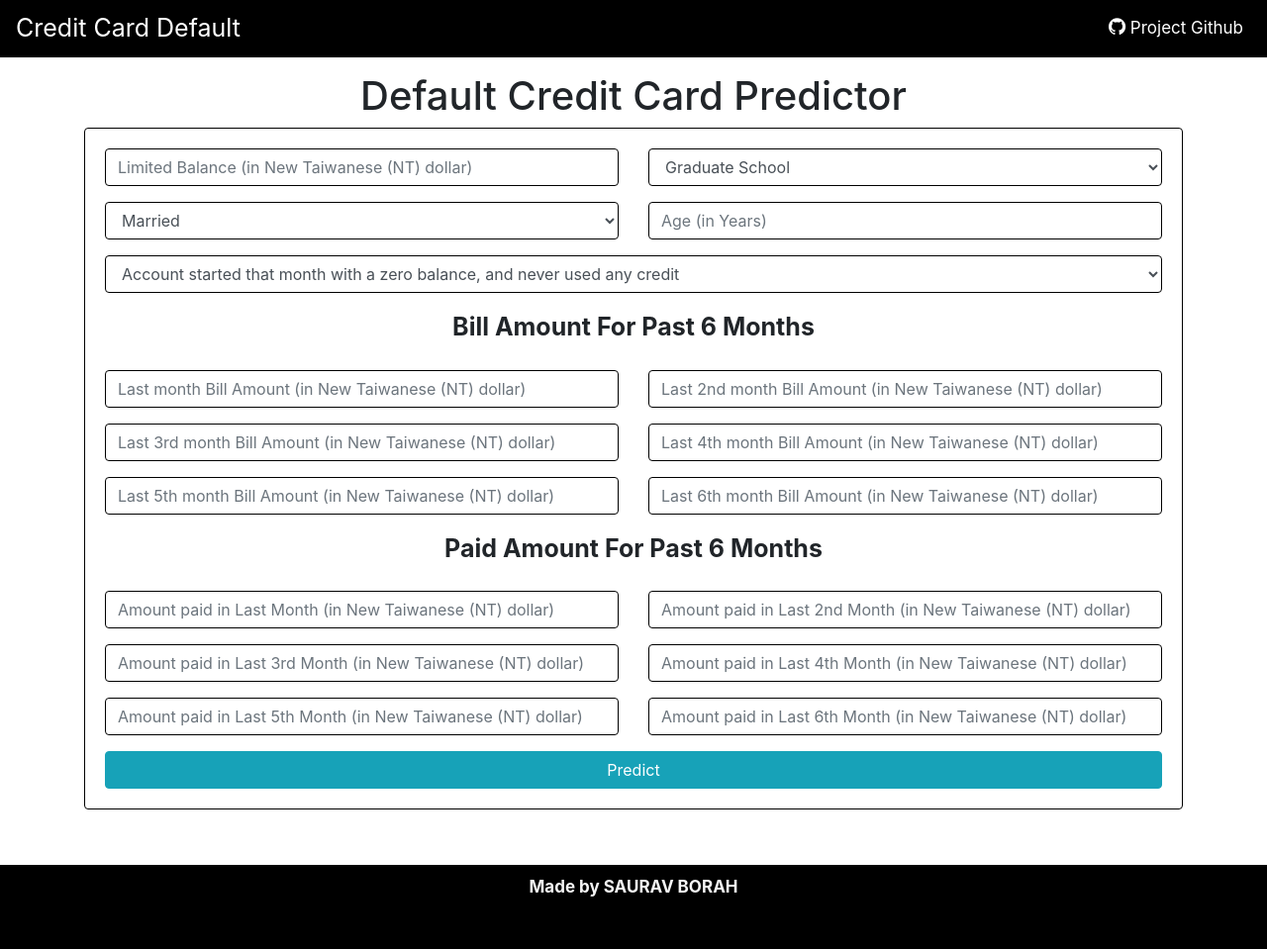
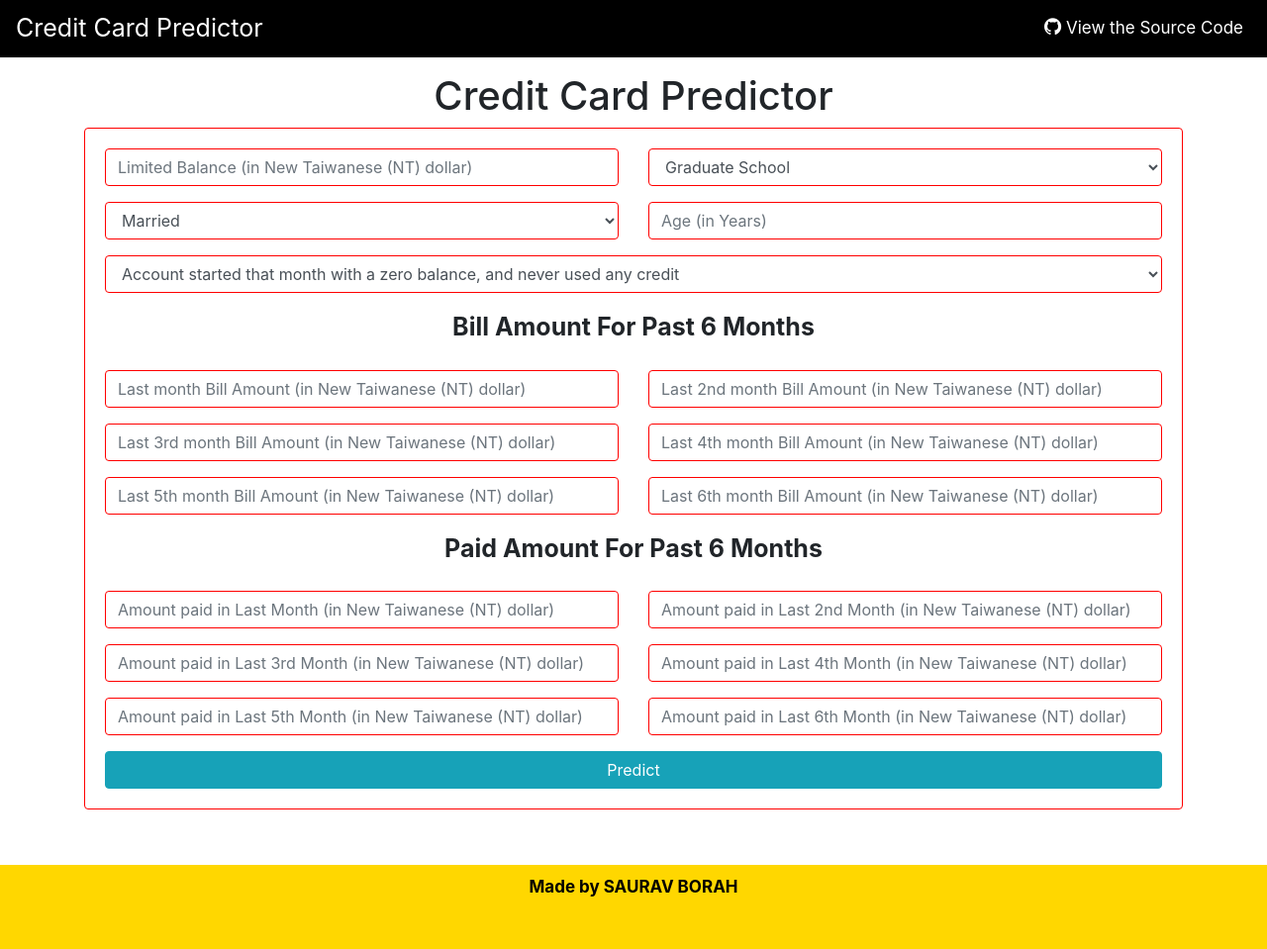
Before and after one commit to SAURAVBORAH22/mini-project-deployment, a Flask app: page / in a window 1280 px wide. Shown: the whole page at 99% size. Run offline with Flask 2, Linux system fonts and the light colour scheme; parts of the project's set-up code (start-up, migrations or seed data) failed here and were passed over; some libraries are stand-ins or nearby versions.

Commit message:
Update home.html

```diff
--- a/templates/home.html
+++ b/templates/home.html
@@ -1,9 +1,9 @@
 <html>
     <head>
-        <title>Default Credit Card Predictor
+        <title>Credit Card Predictor
         </title>
         <meta name="viewport" content="width=device-width, initial-scale=1.0">
-        <meta name="og:title" content="Default Credit Card Predicto">
+        <meta name="og:title" content="Credit Card Predictor">
         <meta name="author" content="SAURAV BORAH">
         <link rel="stylesheet" href="https://stackpath.bootstrapcdn.com/bootstrap/4.3.1/css/bootstrap.min.css" integrity="sha384-ggOyR0iXCbMQv3Xipma34MD+dH/1fQ784/j6cY/iJTQUOhcWr7x9JvoRxT2MZw1T" crossorigin="anonymous">
         <link href="https://cdnjs.cloudflare.com/ajax/libs/font-awesome/4.7.0/css/font-awesome.min.css" rel="stylesheet"/>
@@ -24,7 +24,7 @@
                 padding: 25px;
             }
             footer {
-                background-color: black;
+                background-color: gold;
                 position: absolute;
                 left: 0;
                 bottom: 0;
@@ -46,11 +46,11 @@
             }
 
             .card{
-                border: 1px solid black;
+                border: 1px solid red;
             }
 
             .form-group .form-control{
-                border: 1px solid black;
+                border: 1px solid red;
             }
         </style>
 
@@ -60,14 +60,14 @@
     <body>
 
         <nav class="navbar navbar-expand-lg navbar-dark fixed-top bg-dark" style="background-color: black !important;">
-            <a href="{{ url_for('home') }}" style="color: white;font-size: 25px;">Credit Card Default</a>
+            <a href="{{ url_for('home') }}" style="color: white;font-size: 25px;">Credit Card Predictor</a>
             <button class="navbar-toggler" type="button" data-toggle="collapse" data-target="#navbarNav" aria-controls="navbarNav" aria-expanded="false" aria-label="Toggle navigation">
                <span class="navbar-toggler-icon"></span>
              </button>
              <div class="collapse navbar-collapse" id="navbarNav">
                <ul class="navbar-nav ml-auto">
                  <li class="nav-item active">
-                   <a href="https://github.com/SAURAVBORAH22/mini-project-deployment" target="_blank" class="nav-link"><span style="font-size: 20px;" class="fa fa-github"></span>&nbsp;Project Github</a>
+                   <a href="https://github.com/SAURAVBORAH22/mini-project-deployment" target="_blank" class="nav-link"><span style="font-size: 20px;" class="fa fa-github"></span>&nbsp;View the Source Code</a>
                  </li>
                </ul>
              </div>
@@ -77,7 +77,7 @@
 
            <div class="container">
 
-           <center><h1>Default Credit Card Predictor
+           <center><h1>Credit Card Predictor
 
            </h1></center>
 
@@ -239,7 +239,7 @@
            </div>
 
            <footer>
-            <center><p style="color: whitesmoke;font-size: 17px;font-weight: bold;margin-top: 10px;">Made by SAURAV BORAH</p></center>
+            <center><p style="color: black;font-size: 17px;font-weight: bold;margin-top: 10px;" >Made by SAURAV BORAH</p></center>
         </footer>
     </body>
 
```
